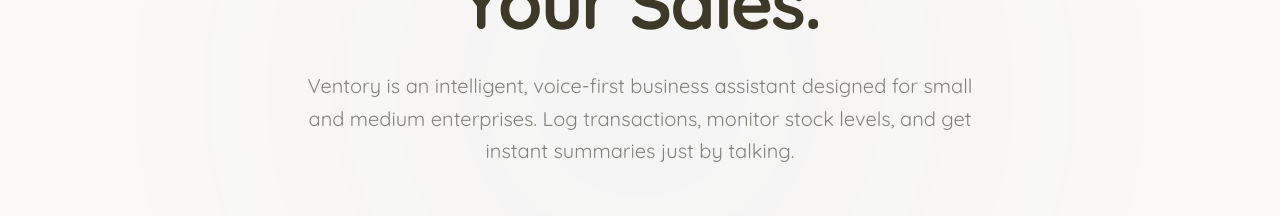
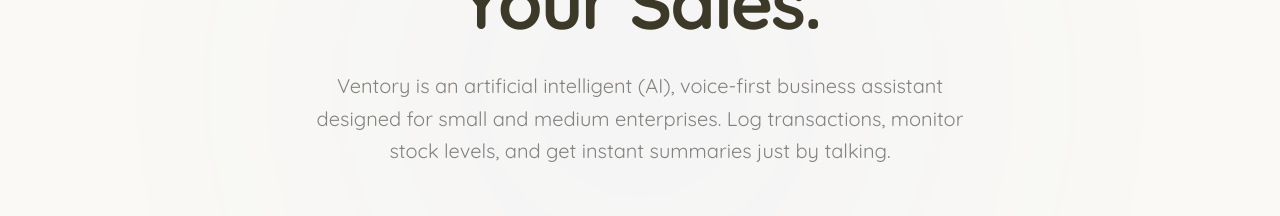
Before and after one commit to vobzzartt/ventory, a Next.js app: page / in a window 1280 px wide. Shown: the part 309-525 px from the top of the page. Built offline with nearby package versions, Linux system fonts and the light colour scheme; no server answers.

Commit message:
Update hero-section.tsx

```diff
--- a/components/hero-section.tsx
+++ b/components/hero-section.tsx
@@ -42,7 +42,7 @@
                             </h1>
 
                             <p className="text-lg md:text-xl text-muted-foreground leading-relaxed max-w-2xl mx-auto mb-12">
-                                Ventory is an intelligent, voice-first business assistant designed for small and medium enterprises. Log transactions, monitor stock levels, and get instant summaries just by talking.
+                                Ventory is an artificial intelligent (AI), voice-first business assistant designed for small and medium enterprises. Log transactions, monitor stock levels, and get instant summaries just by talking.
                             </p>
 
                             <div className="flex flex-col items-center justify-center gap-4 md:flex-row mb-24">
```
